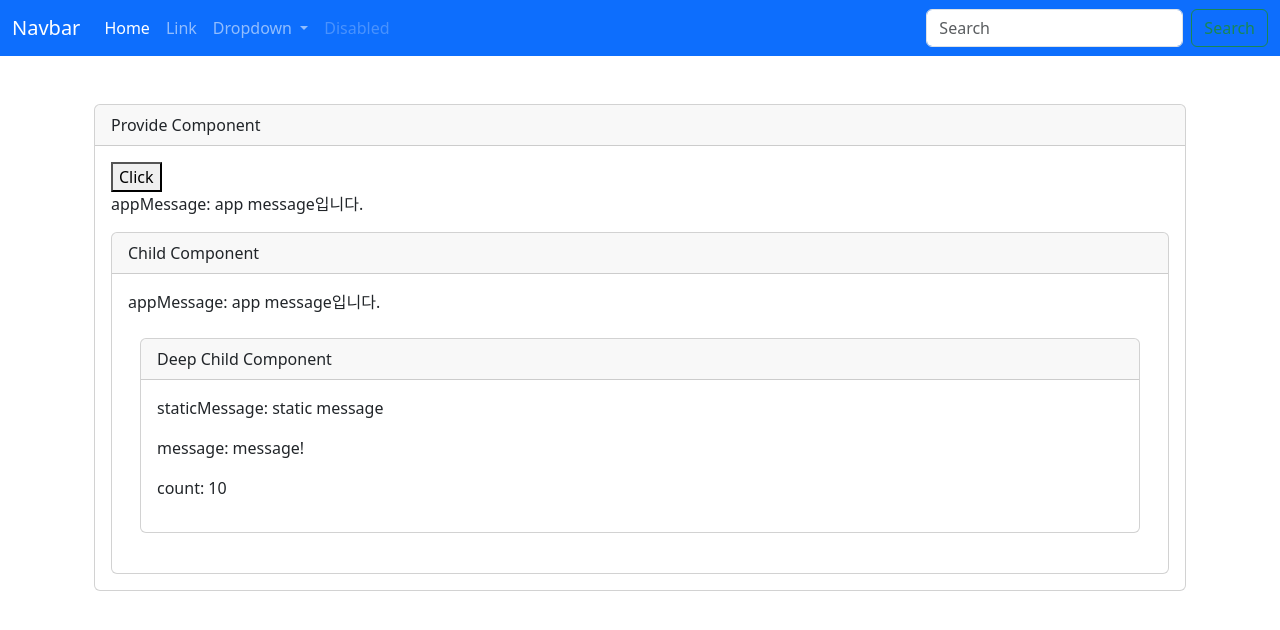
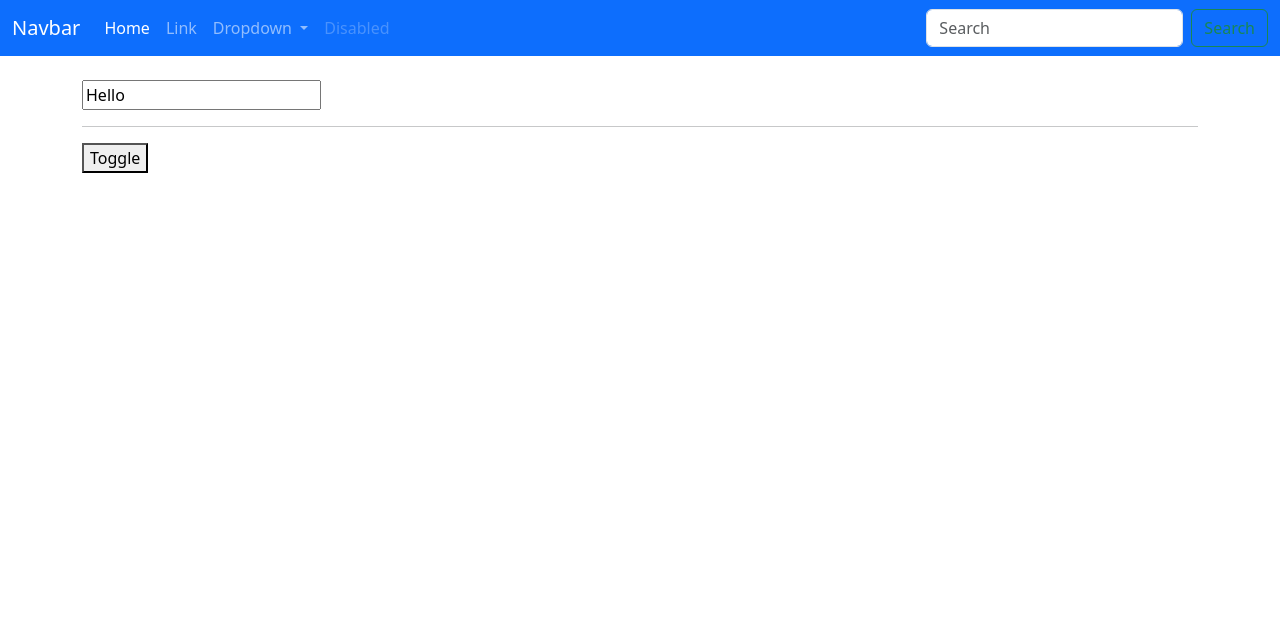
Before and after one commit to fromnowwon/infl-vue3-master-basic, a Vue app: page / in a window 1280 px wide. Shown: the top 630 px of the page. Built offline with nearby package versions, Linux system fonts and the light colour scheme.

Commit message:
05_컴포넌트 기초+심화_08_Lifecycle Hooks

```diff
--- /dev/null
+++ b/src/components/LifecycleChild.vue
@@ -0,0 +1,30 @@
+<template>
+	<div class="card">
+		<div class="card-body">Lifecycle-body</div>
+	</div>
+</template>
+
+<script>
+import { onBeforeUnmount, onUnmounted } from 'vue';
+export default {
+	setup() {
+		// console.log('[Child] setup');
+		// onBeforeMount(() => {
+		// 	console.log('[Child] onBeforeMount');
+		// });
+		// onMounted(() => {
+		// 	console.log('[Child] onMounted');
+		// });
+
+		onBeforeUnmount(() => {
+			console.log('[Child] onBeforeUnmount');
+		});
+		onUnmounted(() => {
+			console.log('[Child] onUnmounted');
+		});
+		return {};
+	},
+};
+</script>
+
+<style lang="scss" scoped></style>
--- /dev/null
+++ b/src/components/LifecycleHooks.vue
@@ -0,0 +1,63 @@
+<template>
+	<div class="container py-4">
+		<input type="text" ref="inputRef" value="Hello" />
+		<p id="message">{{ message }}</p>
+		<hr />
+		<button @click="visible = !visible">Toggle</button>
+		<LifecycleChild v-if="visible"></LifecycleChild>
+	</div>
+</template>
+
+<script>
+import { onBeforeUnmount, onUnmounted, ref } from 'vue';
+import LifecycleChild from './LifecycleChild.vue';
+export default {
+	components: {
+		LifecycleChild,
+	},
+	setup() {
+		const inputRef = ref(null);
+		const message = ref('');
+		const visible = ref(false);
+		// console.log('setup');
+
+		// onBeforeUpdate(() => {
+		// 	console.log('onBeforeUpdate', message.value);
+		// 	console.log(
+		// 		'DOM Content: ',
+		// 		document.querySelector('#message').textContent,
+		// 	);
+		// });
+		// onUpdated(() => {
+		// 	console.log('onUpdated', message.value);
+		// 	console.log(
+		// 		'DOM Content: ',
+		// 		document.querySelector('#message').textContent,
+		// 	);
+		// });
+
+		// onBeforeMount(() => {
+		// 	console.log('onBeforeMount', inputRef.value);
+		// });
+		// onMounted(() => {
+		// 	console.log('onMounted', inputRef.value.value);
+		// });
+
+		onBeforeUnmount(() => {
+			console.log('onBeforeUnmount');
+		});
+		onUnmounted(() => {
+			console.log('onUnmounted');
+		});
+		return { inputRef, message, visible };
+	},
+	// beforeCreate() {
+	// 	console.log('beforeCreate');
+	// },
+	// created() {
+	// 	console.log('created');
+	// },
+};
+</script>
+
+<style lang="scss" scoped></style>
--- a/src/components/TheView.vue
+++ b/src/components/TheView.vue
@@ -1,19 +1,17 @@
 <template>
-	<div>
-		<div class="container py-4">
-			<ProvideInject></ProvideInject>
-		</div>
-	</div>
+	<main>
+		<LifecycleHooks></LifecycleHooks>
+	</main>
 </template>
 
 <script>
-import ProvideInject from './ProvideInject.vue';
+import LifecycleHooks from './LifecycleHooks.vue';
 export default {
 	components: {
-		ProvideInject,
+		LifecycleHooks,
 	},
 	setup() {
-		return { ProvideInject };
+		return { LifecycleHooks };
 	},
 };
 </script>
```
